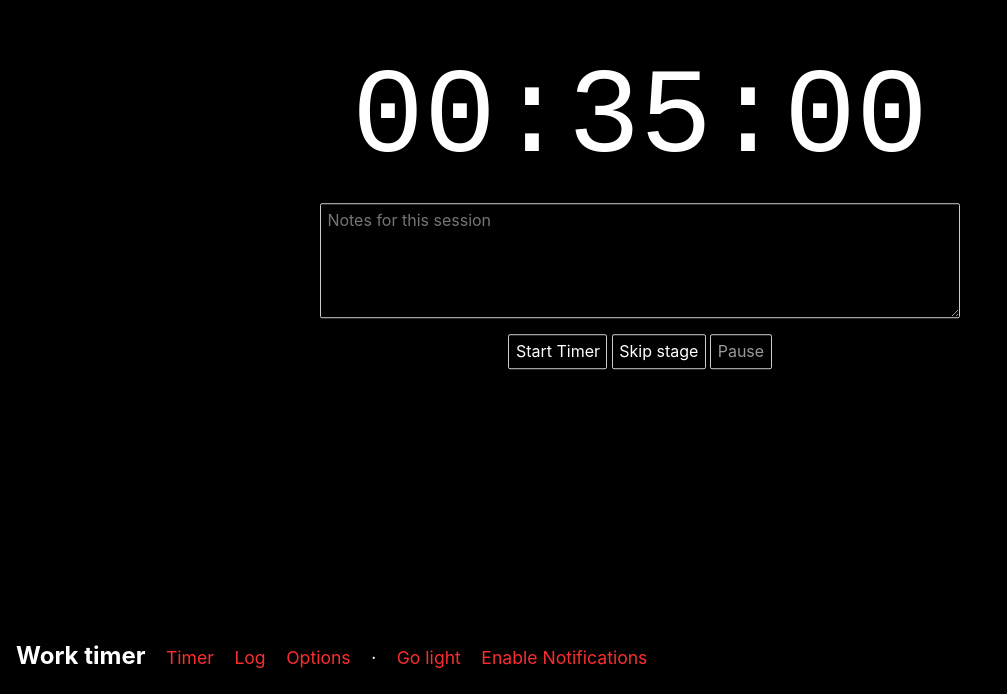
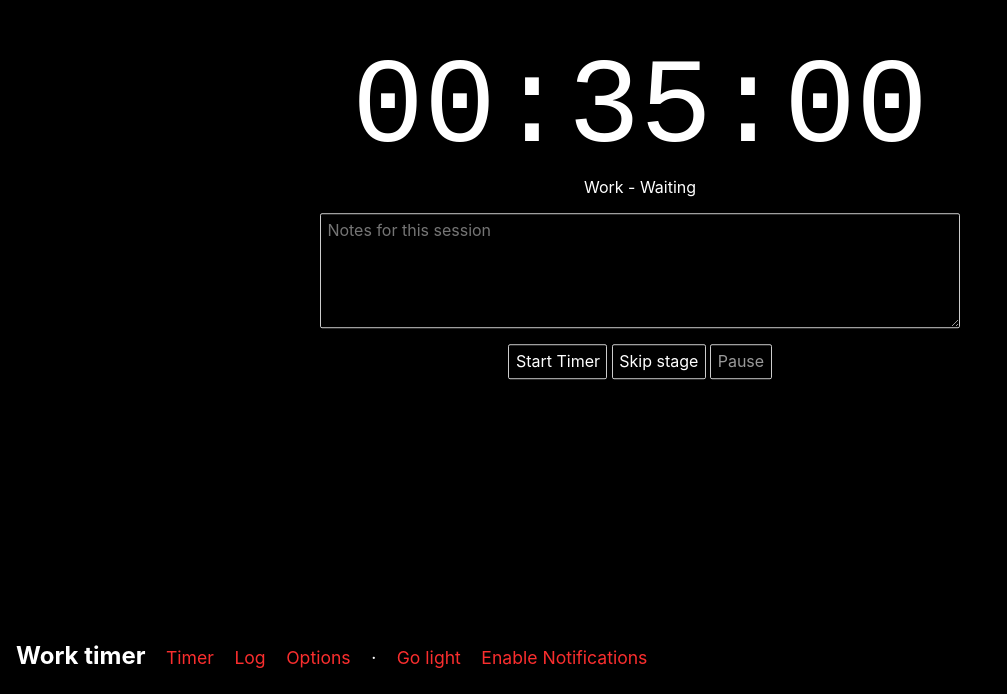
Before and after one commit to cfebs/timid, a Svelte app: page / in a window 1280 px wide. Shown: the part 106-800 px from the top of the page, without its empty margins (0-1007 px from the left). Built offline with nearby package versions, Linux system fonts and the light colour scheme.

Commit message:
Stages and notifications

```diff
--- a/src/Timer.svelte
+++ b/src/Timer.svelte
@@ -9,6 +9,8 @@
 
     const breakSeconds = 5 * 60;
     const workSeconds = 35 * 60;
+    // const breakSeconds = 5;
+    // const workSeconds = 10;
 
     let COUNTDOWN_TYPE = COUNTDOWN_TYPE_WORK;
     let COUNTDOWN_STATE = COUNTDOWN_STATE_STOP;
@@ -16,6 +18,7 @@
     let countdownSeconds = workSeconds;
     let remainingSeconds = countdownSeconds;
     let timerInterval;
+    let waitInterval;
     $: remainingSecondsInTime = secondsToTime(remainingSeconds)
 
     function padZeros(n) {
@@ -36,18 +39,20 @@
 
     function startTimer() {
         clearInterval(timerInterval);
+        clearInterval(waitInterval);
 
         if (COUNTDOWN_STATE !== COUNTDOWN_STATE_PAUSE) {
             remainingSeconds = countdownSeconds;
         }
 
         COUNTDOWN_STATE = COUNTDOWN_STATE_RUN
+        remainingSeconds -= 1;
         timerInterval = setInterval(() => {
             remainingSeconds -= 1;
             if (remainingSeconds === 0) {
                 clearInterval(timerInterval);
-                COUNTDOWN_TYPE = COUNTDOWN_STATE_WAITING;
-                notify();
+                COUNTDOWN_STATE = COUNTDOWN_STATE_WAITING;
+                wait()
             }
         }, 1000);
     }
@@ -57,14 +62,48 @@
         COUNTDOWN_STATE = COUNTDOWN_STATE_PAUSE;
     }
 
-    function notify() {
+    function notify(msg) {
         if (Notification.permission === "granted") {
-            var notification = new Notification("Done");
+            var notification = new Notification(msg);
+            return notification;
         }
     }
 
-    function skipStage() {
+    function wait() {
+        clearInterval(waitInterval)
+        let msg = ""
 
+        if (COUNTDOWN_TYPE === COUNTDOWN_TYPE_BREAK) {
+            msg = "Timer: Break done! Waiting to start work stage.";
+        }
+        else if (COUNTDOWN_TYPE === COUNTDOWN_TYPE_WORK) {
+            msg = "Timer: Work done! Waiting to start break stage.";
+        }
+
+        notify(msg);
+        waitInterval = setInterval(() => {
+            notify(msg);
+        }, 15000);
+    }
+
+    function nextStage() {
+        if (COUNTDOWN_TYPE === COUNTDOWN_TYPE_WORK) {
+            console.log('Going into break for', breakSeconds);
+            countdownSeconds = breakSeconds;
+            COUNTDOWN_TYPE = COUNTDOWN_TYPE_BREAK;
+            startTimer();
+            return;
+        }
+
+        if (COUNTDOWN_TYPE === COUNTDOWN_TYPE_BREAK) {
+            console.log('Going into work for', workSeconds);
+            countdownSeconds = workSeconds;
+            COUNTDOWN_TYPE = COUNTDOWN_TYPE_WORK;
+            startTimer();
+            return;
+        }
+
+        throw new Error('Invalid stage state');
     }
 </script>
 <style>
@@ -89,6 +128,24 @@
         {remainingSecondsInTime}
     </time>
 
+    <div>
+        {#if COUNTDOWN_TYPE === COUNTDOWN_TYPE_WORK}
+            Work
+        {:else if COUNTDOWN_TYPE === COUNTDOWN_TYPE_BREAK}
+            Break
+        {/if}
+        -
+        {#if COUNTDOWN_STATE === COUNTDOWN_STATE_PAUSE}
+            Paused
+        {:else if COUNTDOWN_STATE === COUNTDOWN_STATE_RUN}
+            Running
+        {:else if COUNTDOWN_STATE === COUNTDOWN_STATE_WAITING}
+            Waiting
+        {:else if COUNTDOWN_STATE === COUNTDOWN_STATE_STOP}
+            Waiting
+        {/if}
+    </div>
+
     <textarea placeholder="Notes for this session" rows={5}></textarea>
 
     <button on:click={startTimer}>
@@ -100,6 +157,12 @@
             Start Timer
         {/if}
     </button>
-    <button on:click={skipStage}>Skip stage</button>
+    <button on:click={nextStage}>
+        {#if COUNTDOWN_STATE === COUNTDOWN_STATE_WAITING}
+            Next stage
+        {:else}
+            Skip stage
+        {/if}
+    </button>
     <button on:click={pause} disabled={COUNTDOWN_STATE !== COUNTDOWN_STATE_RUN}>Pause</button>
 </div>
```
